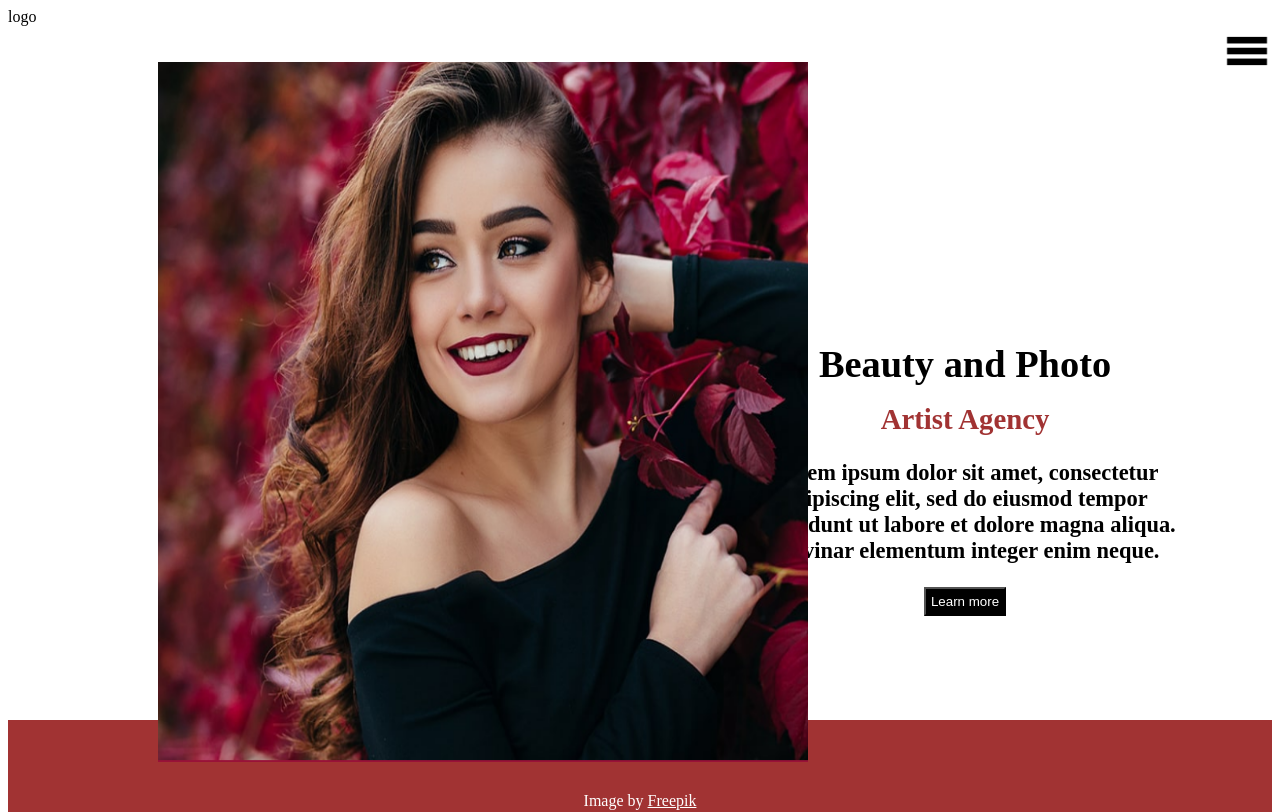
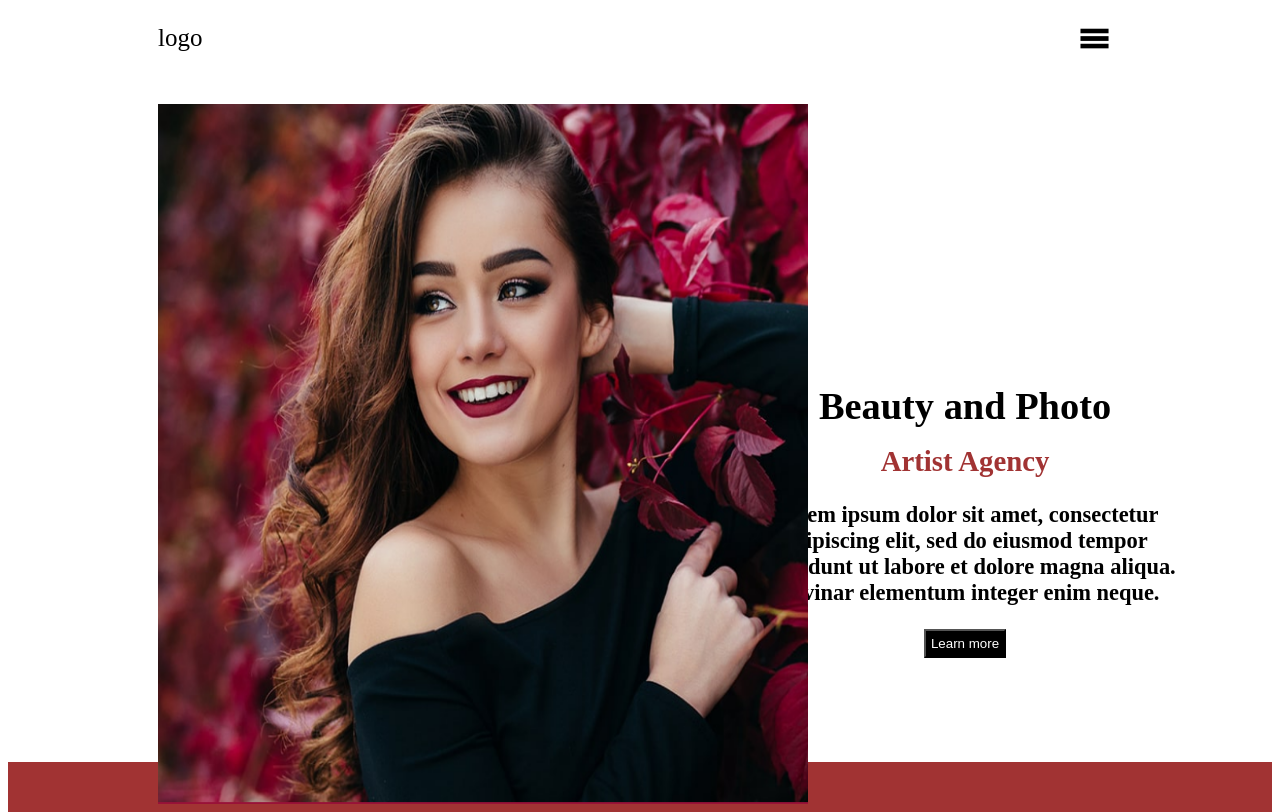
Before and after one commit to Ndambaw3/brief1, a plain HTML site: page index.html in a window 1280 px wide. Shown: the top 812 px of the page. Drawn offline with Linux system fonts and the light colour scheme.

Commit message:
mis à jour

```diff
--- a/index.html
+++ b/index.html
@@ -8,13 +8,12 @@
     <title>brief1</title>
 </head>
 <body>
-    <div class="debut">
-        <div class="gauche1">
-        <h>logo</h>
-        </div>
-        <div class="droite1">
-        <h style="line-height: 65%;"><img src="menu.png" heigh=50 width=50 alt=""></h>
+    <header>
+    <div class="container">
+        <p id="logo">logo</p>
+        <img class="barre"src="menu.png" heigh=45 width=35 alt="">
     </div>
+    </header>
     <div class="partie1">
         <div class="gauche">
     <br><br><img src="capture.png"  height=700 width=650 alt="">
--- a/style.css
+++ b/style.css
@@ -41,3 +41,18 @@ button{
  p{
     text-align: center;
  }
+ .container{
+   display: flex;
+    justify-content: space-between;
+    align-items: center;
+    height: 60px;
+ }
+ #logo{
+    font-size: 25px;
+    margin-right: 200px;
+    margin-left: 150px;
+ }
+ .barre{
+    margin-left: 200px;
+    margin-right: 160px;
+ }
```
